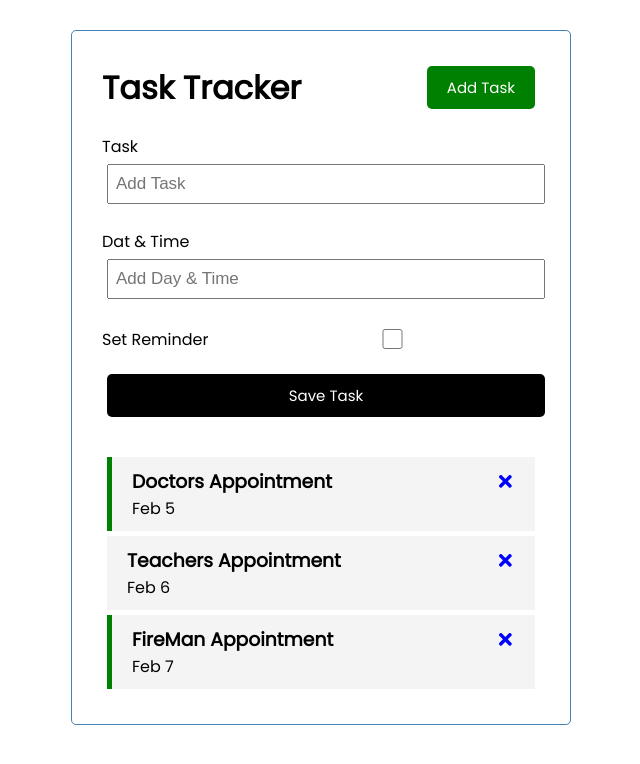
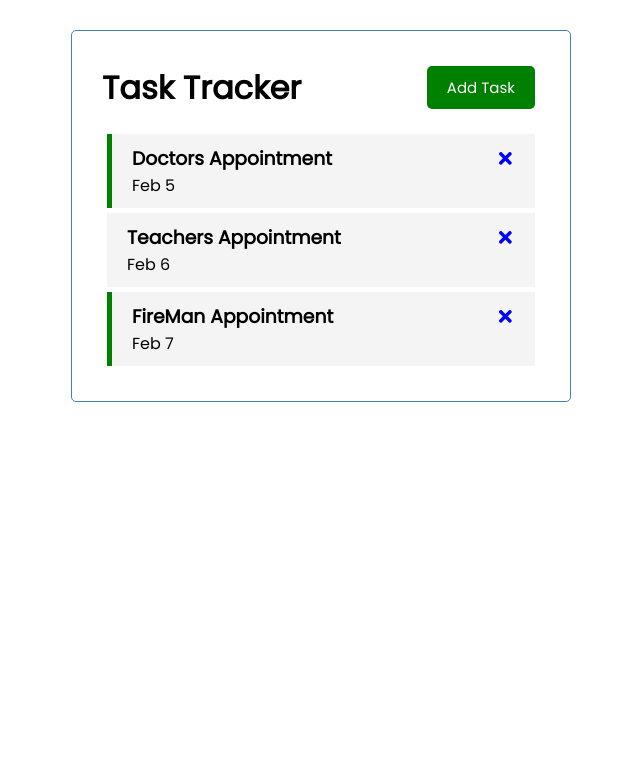
Before and after one commit to Rahul-ai/Tracker, a React (Create React App) app: page / in a window 1280 px wide. Shown: the top 764 px of the page, without its empty margins (319-959 px from the left). Built offline with nearby package versions, Linux system fonts and the light colour scheme.

Commit message:
.Updated Task Tracker UI

```diff
--- a/src/App.js
+++ b/src/App.js
@@ -7,6 +7,7 @@ import AddTask from './component/AddTask';
 
 const App = () =>
 {
+  const [showAddTask, setshowAddTask] = useState()
   const [Tasks, setTasks] = useState([
     {
         id: 1,
@@ -28,6 +29,12 @@ const App = () =>
     }
 ]);
 
+//show Add Task
+const onAddclick = () =>
+{
+  setshowAddTask(!showAddTask)
+}
+
 // Add Task
 const addTask = (task) =>{
   const id = Math.floor(Math.random() * 10000) + 1
@@ -48,11 +55,11 @@ const ToggleReminder = (id) =>{
 
     return(
       <div className='container'>
-        <Header/>
-        <AddTask OnAdd = {addTask} />
+        <Header onAddclick={onAddclick} show={showAddTask}/>
+        {showAddTask && <AddTask OnAdd = {addTask} />}
         {
         Tasks.length > 0 ? (
-        <Taskss Tasks={Tasks} OnDelete = {DeleteTask} OnToggle ={ToggleReminder} />
+        <Taskss Tasks={Tasks} OnDelete = {DeleteTask} OnToggle ={ToggleReminder}/>
         ):(
         <h3>No Tasks TO Show </h3>)
         }
--- a/src/component/Header.js
+++ b/src/component/Header.js
@@ -6,7 +6,7 @@ const Header = (props) => {
   return (
     <header className='header'>
        <h1>{props.title}</h1>
-       <Button color='green' text='Add Task'/>
+       <Button color={props.show ? 'red':'green'} text={props.show ? 'Close':'Add Task'} onClick={props.onAddclick}/>
     </header>
   );
 }
--- a/src/component/button.js
+++ b/src/component/button.js
@@ -2,13 +2,9 @@ import React from 'react';
 import PropTypes from 'prop-types';
 
 const button = (props) => {
-    const Onclick = (e) =>
-    {
-        console.log(e);
-    }
   return (
     <div>
-     <button onClick={Onclick}
+     <button onClick={props.onClick}
       style={{backgroundColor: props.color}}
       className='btn'>{props.text}</button>
     </div>
```
